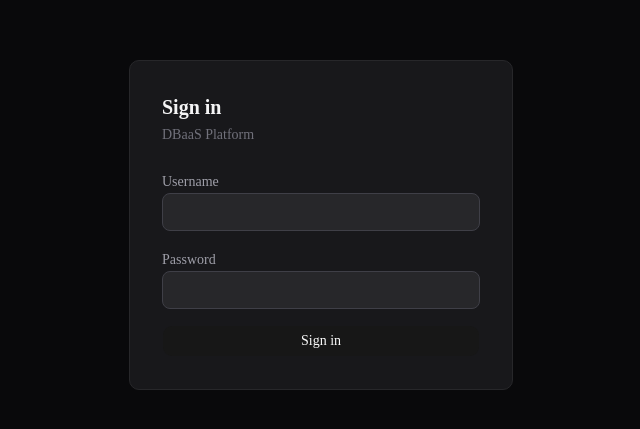
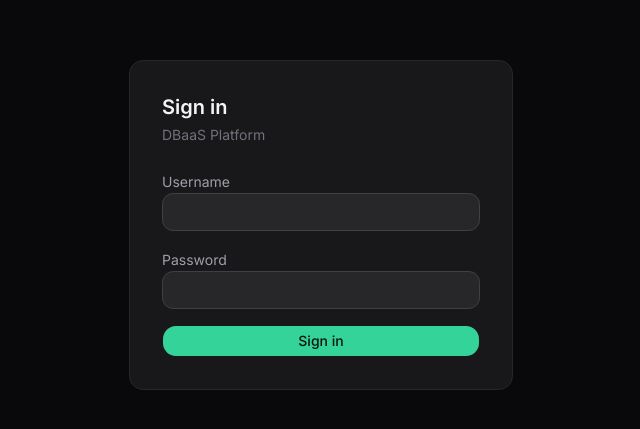
Before and after one commit to Luis-Mussalem/dbaas-platform, a Next.js app in the folder frontend/: page /login in a window 1280 px wide. Shown: the part 175-604 px from the top of the page, without its empty margins (319-959 px from the left). Built offline with nearby package versions, Linux system fonts and the light colour scheme; no server answers.

Commit message:
feat(frontend): dark theme provider and design system tokens

```diff
--- a/frontend/app/globals.css
+++ b/frontend/app/globals.css
@@ -5,116 +5,146 @@
 @custom-variant dark (&:is(.dark *));
 
 @theme inline {
+  /* ── tokens semânticos do shadcn ── */
   --color-background: var(--background);
   --color-foreground: var(--foreground);
-  --font-sans: var(--font-sans);
-  --font-mono: var(--font-geist-mono);
-  --font-heading: var(--font-sans);
+  --color-card: var(--card);
+  --color-card-foreground: var(--card-foreground);
+  --color-popover: var(--popover);
+  --color-popover-foreground: var(--popover-foreground);
+  --color-primary: var(--primary);
+  --color-primary-foreground: var(--primary-foreground);
+  --color-secondary: var(--secondary);
+  --color-secondary-foreground: var(--secondary-foreground);
+  --color-muted: var(--muted);
+  --color-muted-foreground: var(--muted-foreground);
+  --color-accent: var(--accent);
+  --color-accent-foreground: var(--accent-foreground);
+  --color-destructive: var(--destructive);
+  --color-border: var(--border);
+  --color-input: var(--input);
+  --color-ring: var(--ring);
+  --color-chart-1: var(--chart-1);
+  --color-chart-2: var(--chart-2);
+  --color-chart-3: var(--chart-3);
+  --color-chart-4: var(--chart-4);
+  --color-chart-5: var(--chart-5);
+  --color-sidebar: var(--sidebar);
+  --color-sidebar-foreground: var(--sidebar-foreground);
+  --color-sidebar-primary: var(--sidebar-primary);
+  --color-sidebar-primary-foreground: var(--sidebar-primary-foreground);
+  --color-sidebar-accent: var(--sidebar-accent);
+  --color-sidebar-accent-foreground: var(--sidebar-accent-foreground);
+  --color-sidebar-border: var(--sidebar-border);
   --color-sidebar-ring: var(--sidebar-ring);
-  --color-sidebar-border: var(--sidebar-border);
-  --color-sidebar-accent-foreground: var(--sidebar-accent-foreground);
-  --color-sidebar-accent: var(--sidebar-accent);
-  --color-sidebar-primary-foreground: var(--sidebar-primary-foreground);
-  --color-sidebar-primary: var(--sidebar-primary);
-  --color-sidebar-foreground: var(--sidebar-foreground);
-  --color-sidebar: var(--sidebar);
-  --color-chart-5: var(--chart-5);
-  --color-chart-4: var(--chart-4);
-  --color-chart-3: var(--chart-3);
-  --color-chart-2: var(--chart-2);
-  --color-chart-1: var(--chart-1);
-  --color-ring: var(--ring);
-  --color-input: var(--input);
-  --color-border: var(--border);
-  --color-destructive: var(--destructive);
-  --color-accent-foreground: var(--accent-foreground);
-  --color-accent: var(--accent);
-  --color-muted-foreground: var(--muted-foreground);
-  --color-muted: var(--muted);
-  --color-secondary-foreground: var(--secondary-foreground);
-  --color-secondary: var(--secondary);
-  --color-primary-foreground: var(--primary-foreground);
-  --color-primary: var(--primary);
-  --color-popover-foreground: var(--popover-foreground);
-  --color-popover: var(--popover);
-  --color-card-foreground: var(--card-foreground);
-  --color-card: var(--card);
+
+  /* ── tokens extras do design DBaaS (direção "habitat") ── */
+  --color-surface: var(--surface);
+  --color-surface-2: var(--surface-2);
+  --color-bg-2: var(--bg-2);
+  --color-fg-2: var(--fg-2);
+  --color-fg-3: var(--fg-3);
+  --color-fg-faint: var(--fg-faint);
+  --color-border-strong: var(--border-strong);
+  --color-brand: var(--brand);
+  --color-brand-subtle: var(--brand-subtle);
+  --color-ok: var(--ok);
+  --color-warn: var(--warn);
+  --color-danger: var(--danger);
+  --color-info: var(--info);
+
+  /* ── fontes (ver layout.tsx) ── */
+  --font-sans: var(--font-inter);
+  --font-mono: var(--font-jetbrains-mono);
+  --font-heading: var(--font-inter);
+
+  /* ── raios ── */
   --radius-sm: calc(var(--radius) * 0.6);
   --radius-md: calc(var(--radius) * 0.8);
   --radius-lg: var(--radius);
   --radius-xl: calc(var(--radius) * 1.4);
   --radius-2xl: calc(var(--radius) * 1.8);
-  --radius-3xl: calc(var(--radius) * 2.2);
-  --radius-4xl: calc(var(--radius) * 2.6);
 }
 
+/* ─────────────────────────────────────────────────────────────
+   Habitat / Light  → :root
+   Definimos os PRIMITIVOS do design (--bg, --surface, --fg...) com os
+   valores do styles.css, e os tokens do shadcn (--background, --card,
+   --primary...) como ALIASES que apontam para esses primitivos.
+   No .dark só trocamos os primitivos; os aliases se resolvem sozinhos.
+───────────────────────────────────────────────────────────── */
 :root {
-  --background: oklch(1 0 0);
-  --foreground: oklch(0.145 0 0);
-  --card: oklch(1 0 0);
-  --card-foreground: oklch(0.145 0 0);
-  --popover: oklch(1 0 0);
-  --popover-foreground: oklch(0.145 0 0);
-  --primary: oklch(0.205 0 0);
-  --primary-foreground: oklch(0.985 0 0);
-  --secondary: oklch(0.97 0 0);
-  --secondary-foreground: oklch(0.205 0 0);
-  --muted: oklch(0.97 0 0);
-  --muted-foreground: oklch(0.556 0 0);
-  --accent: oklch(0.97 0 0);
-  --accent-foreground: oklch(0.205 0 0);
-  --destructive: oklch(0.577 0.245 27.325);
-  --border: oklch(0.922 0 0);
-  --input: oklch(0.922 0 0);
-  --ring: oklch(0.708 0 0);
-  --chart-1: oklch(0.87 0 0);
-  --chart-2: oklch(0.556 0 0);
-  --chart-3: oklch(0.439 0 0);
-  --chart-4: oklch(0.371 0 0);
-  --chart-5: oklch(0.269 0 0);
-  --radius: 0.625rem;
-  --sidebar: oklch(0.985 0 0);
-  --sidebar-foreground: oklch(0.145 0 0);
-  --sidebar-primary: oklch(0.205 0 0);
-  --sidebar-primary-foreground: oklch(0.985 0 0);
-  --sidebar-accent: oklch(0.97 0 0);
-  --sidebar-accent-foreground: oklch(0.205 0 0);
-  --sidebar-border: oklch(0.922 0 0);
-  --sidebar-ring: oklch(0.708 0 0);
+  --bg: #fbfaf7;
+  --bg-2: #f4f2ec;
+  --surface: #ffffff;
+  --surface-2: #f9f7f2;
+  --border: rgba(20, 30, 25, 0.08);
+  --border-strong: rgba(20, 30, 25, 0.14);
+  --fg: #16201a;
+  --fg-2: #4a5650;
+  --fg-3: #7c857f;
+  --fg-faint: #b8beb9;
+  --brand: #10b981;
+  --brand-fg: #ffffff;
+  --brand-subtle: color-mix(in oklch, var(--brand) 12%, var(--bg));
+  --danger: #e11d48;
+  --warn: #f59e0b;
+  --ok: #10b981;
+  --info: #3b82f6;
+  --radius: 0.875rem; /* 14px do design */
+
+  /* aliases shadcn → primitivos do design */
+  --background: var(--bg);
+  --foreground: var(--fg);
+  --card: var(--surface);
+  --card-foreground: var(--fg);
+  --popover: var(--surface);
+  --popover-foreground: var(--fg);
+  --primary: var(--brand);
+  --primary-foreground: var(--brand-fg);
+  --secondary: var(--surface-2);
+  --secondary-foreground: var(--fg-2);
+  --muted: var(--surface-2);
+  --muted-foreground: var(--fg-3);
+  --accent: var(--surface-2);
+  --accent-foreground: var(--fg);
+  --destructive: var(--danger);
+  --input: var(--border-strong);
+  --ring: var(--brand);
+  --chart-1: var(--brand);
+  --chart-2: var(--info);
+  --chart-3: var(--warn);
+  --chart-4: var(--danger);
+  --chart-5: var(--fg-3);
+  --sidebar: var(--bg);
+  --sidebar-foreground: var(--fg-2);
+  --sidebar-primary: var(--brand);
+  --sidebar-primary-foreground: var(--brand-fg);
+  --sidebar-accent: var(--surface-2);
+  --sidebar-accent-foreground: var(--fg);
+  --sidebar-border: var(--border);
+  --sidebar-ring: var(--brand);
 }
 
+/* ── Habitat / Dark → só os primitivos mudam ── */
 .dark {
-  --background: oklch(0.145 0 0);
-  --foreground: oklch(0.985 0 0);
-  --card: oklch(0.205 0 0);
-  --card-foreground: oklch(0.985 0 0);
-  --popover: oklch(0.205 0 0);
-  --popover-foreground: oklch(0.985 0 0);
-  --primary: oklch(0.922 0 0);
-  --primary-foreground: oklch(0.205 0 0);
-  --secondary: oklch(0.269 0 0);
-  --secondary-foreground: oklch(0.985 0 0);
-  --muted: oklch(0.269 0 0);
-  --muted-foreground: oklch(0.708 0 0);
-  --accent: oklch(0.269 0 0);
-  --accent-foreground: oklch(0.985 0 0);
-  --destructive: oklch(0.704 0.191 22.216);
-  --border: oklch(1 0 0 / 10%);
-  --input: oklch(1 0 0 / 15%);
-  --ring: oklch(0.556 0 0);
-  --chart-1: oklch(0.87 0 0);
-  --chart-2: oklch(0.556 0 0);
-  --chart-3: oklch(0.439 0 0);
-  --chart-4: oklch(0.371 0 0);
-  --chart-5: oklch(0.269 0 0);
-  --sidebar: oklch(0.205 0 0);
-  --sidebar-foreground: oklch(0.985 0 0);
-  --sidebar-primary: oklch(0.488 0.243 264.376);
-  --sidebar-primary-foreground: oklch(0.985 0 0);
-  --sidebar-accent: oklch(0.269 0 0);
-  --sidebar-accent-foreground: oklch(0.985 0 0);
-  --sidebar-border: oklch(1 0 0 / 10%);
-  --sidebar-ring: oklch(0.556 0 0);
+  --bg: #0e1311;
+  --bg-2: #161c19;
+  --surface: #181f1b;
+  --surface-2: #1f2722;
+  --border: rgba(240, 245, 242, 0.07);
+  --border-strong: rgba(240, 245, 242, 0.12);
+  --fg: #e8eeea;
+  --fg-2: #a8b2ac;
+  --fg-3: #7c857f;
+  --fg-faint: #4a5650;
+  --brand: #34d399;
+  --brand-fg: #0a1410;
+  --brand-subtle: color-mix(in oklch, var(--brand) 15%, var(--bg));
+  --danger: #f43f5e;
+  --warn: #fbbf24;
+  --ok: #34d399;
+  --info: #60a5fa;
 }
 
 @layer base {
--- a/frontend/app/layout.tsx
+++ b/frontend/app/layout.tsx
@@ -1,15 +1,16 @@
 import type { Metadata } from "next";
-import { Geist, Geist_Mono } from "next/font/google";
+import { Inter, JetBrains_Mono } from "next/font/google";
+import { ThemeProvider } from "@/context/ThemeProvider";
 import { AuthProvider } from "@/context/AuthContext";
 import "./globals.css";
 
-const geistSans = Geist({
-  variable: "--font-geist-sans",
+const inter = Inter({
+  variable: "--font-inter",
   subsets: ["latin"],
 });
 
-const geistMono = Geist_Mono({
-  variable: "--font-geist-mono",
+const jetbrainsMono = JetBrains_Mono({
+  variable: "--font-jetbrains-mono",
   subsets: ["latin"],
 });
 
@@ -25,11 +26,18 @@ export default function RootLayout({
 }>) {
   return (
     <html
-      lang="en"
-      className={`${geistSans.variable} ${geistMono.variable} h-full antialiased`}
+      lang="pt-BR"
+      // "dark" é o tema inicial renderizado no servidor; o ThemeProvider
+      // reconcilia com o localStorage no cliente. suppressHydrationWarning
+      // silencia o aviso do React quando essa classe difere entre os dois.
+      suppressHydrationWarning
+      className={`${inter.variable} ${jetbrainsMono.variable} dark h-full antialiased`}
+      data-dir="habitat"
     >
-      <body className="min-h-full flex flex-col">
-        <AuthProvider>{children}</AuthProvider>
+      <body className="min-h-full flex flex-col bg-background text-foreground">
+        <ThemeProvider>
+          <AuthProvider>{children}</AuthProvider>
+        </ThemeProvider>
       </body>
     </html>
   );
```
